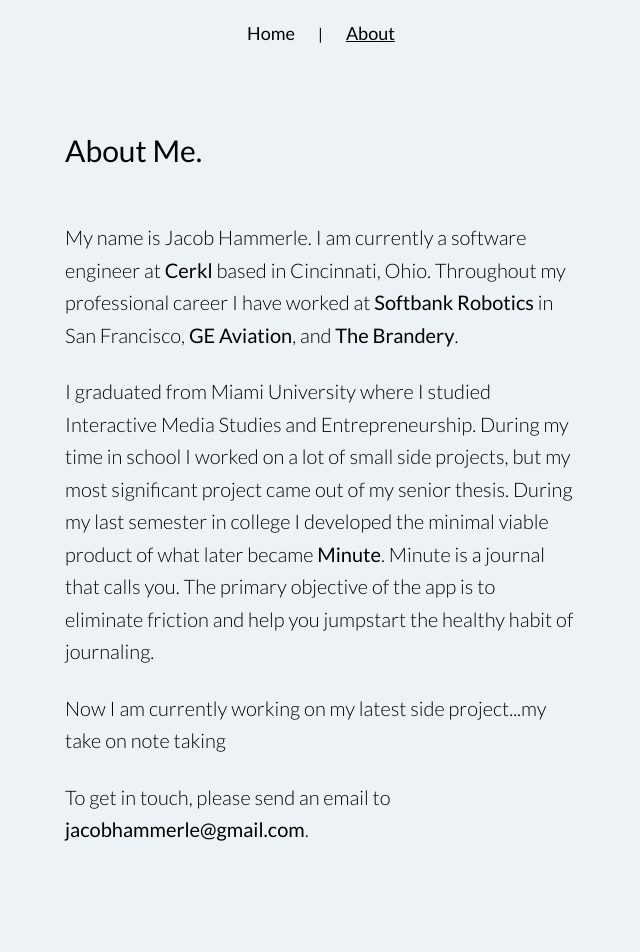
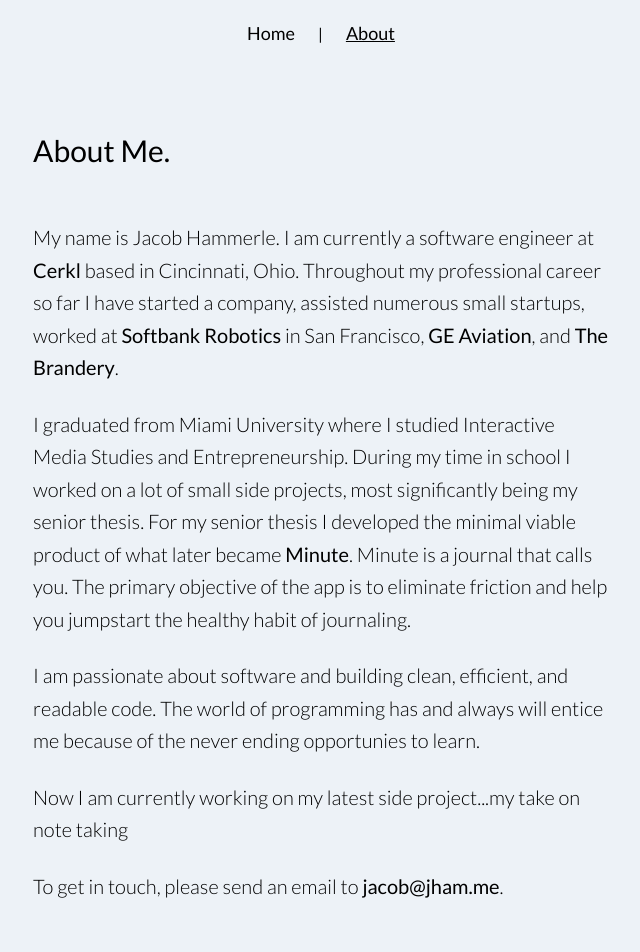
Before and after one commit to jacobhammerle/jham, a Vue app: page /about in a window 1280 px wide. Shown: the top 952 px of the page, without its empty margins (319-959 px from the left). Built offline with nearby package versions, Linux system fonts and the light colour scheme.

Commit message:
updated about me bio and email

```diff
--- a/src/components/About.vue
+++ b/src/components/About.vue
@@ -1,14 +1,18 @@
 <template>
-    <div class="about mx-auto flex justify-center items-center max-w-lg pt-32 pb-32">
-        <div>
-            <h1 class="text-3xl mb-12">About Me.</h1>
-            <p class="lato-light text-xl mb-6 leading-relaxed">My name is Jacob Hammerle. I am currently a software engineer at <a class="lato-regular hover:underline" href="https://www.cerkl.com" target="_blank">Cerkl</a> based in Cincinnati, Ohio. Throughout my professional career I have worked at <a class="lato-regular hover:underline" href="https://www.softbankrobotics.com/" target="_blank">Softbank Robotics</a> in San Francisco, <a class="lato-regular hover:underline" href="https://www.geaviation.com/" target="_blank">GE Aviation</a>, and <a class="lato-regular hover:underline" href="https://www.brandery.org/" target="_blank">The Brandery</a>.</p>
+    <div class="about mx-auto flex justify-center items-center">
+        <div class="pt-32 pb-32">
+            <div class="max-w-xl">
+                <h1 class="text-3xl mb-12">About Me.</h1>
+                <p class="lato-light text-xl mb-6 leading-relaxed">My name is Jacob Hammerle. I am currently a software engineer at <a class="lato-regular hover:underline" href="https://www.cerkl.com" target="_blank">Cerkl</a> based in Cincinnati, Ohio. Throughout my professional career so far I have started a company, assisted numerous small startups, worked at <a class="lato-regular hover:underline" href="https://www.softbankrobotics.com/" target="_blank">Softbank Robotics</a> in San Francisco, <a class="lato-regular hover:underline" href="https://www.geaviation.com/" target="_blank">GE Aviation</a>, and <a class="lato-regular hover:underline" href="https://www.brandery.org/" target="_blank">The Brandery</a>.</p>
 
-            <p class="lato-light text-xl mb-6 leading-relaxed">I graduated from Miami University where I studied Interactive Media Studies and Entrepreneurship. During my time in school I worked on a lot of small side projects, but my most significant project came out of my senior thesis. During my last semester in college I developed the minimal viable product of what later became <a class="lato-regular hover:underline" href="http://www.tryminute.com/" target="_blank">Minute</a>. Minute is a journal that calls you. The primary objective of the app is to eliminate friction and help you jumpstart the healthy habit of journaling.</p>
+                <p class="lato-light text-xl mb-6 leading-relaxed">I graduated from Miami University where I studied Interactive Media Studies and Entrepreneurship. During my time in school I worked on a lot of small side projects, most significantly being my senior thesis. For my senior thesis I developed the minimal viable product of what later became <a class="lato-regular hover:underline" href="http://www.tryminute.com/" target="_blank">Minute</a>. Minute is a journal that calls you. The primary objective of the app is to eliminate friction and help you jumpstart the healthy habit of journaling.</p>
 
-            <p class="lato-light text-xl mb-6 leading-relaxed">Now I am currently working on my latest side project...my take on note taking</p>
+                <p class="lato-light text-xl mb-6 leading-relaxed">I am passionate about software and building clean, efficient, and readable code. The world of programming has and always will entice me because of the never ending opportunies to learn.</p>
 
-            <p class="lato-light text-xl mb-6 leading-relaxed">To get in touch, please send an email to <a class="lato-regular hover:underline" href="mailto:jacobhammerle@gmail.com">jacobhammerle@gmail.com</a>.</p>
+                <p class="lato-light text-xl mb-6 leading-relaxed">Now I am currently working on my latest side project...my take on note taking</p>
+
+                <p class="lato-light text-xl mb-6 leading-relaxed">To get in touch, please send an email to <a class="lato-regular hover:underline" href="mailto:jacob@jham.me">jacob@jham.me</a>.</p>
+            </div>
         </div>
     </div>
 </template>
--- a/src/components/Home.vue
+++ b/src/components/Home.vue
@@ -1,5 +1,5 @@
 <template>
-  <div class="mx-auto h-screen flex justify-center items-center">
+  <div class="mx-auto h-screen flex justify-center items-center max-w-lg">
     <div class="text-center">
       <img class="m-auto rounded-full shadow-lg h-40" src="../assets/img/headshot.png">
       <img class="m-auto h-32" src="../assets/img/stick-body.png">
```
